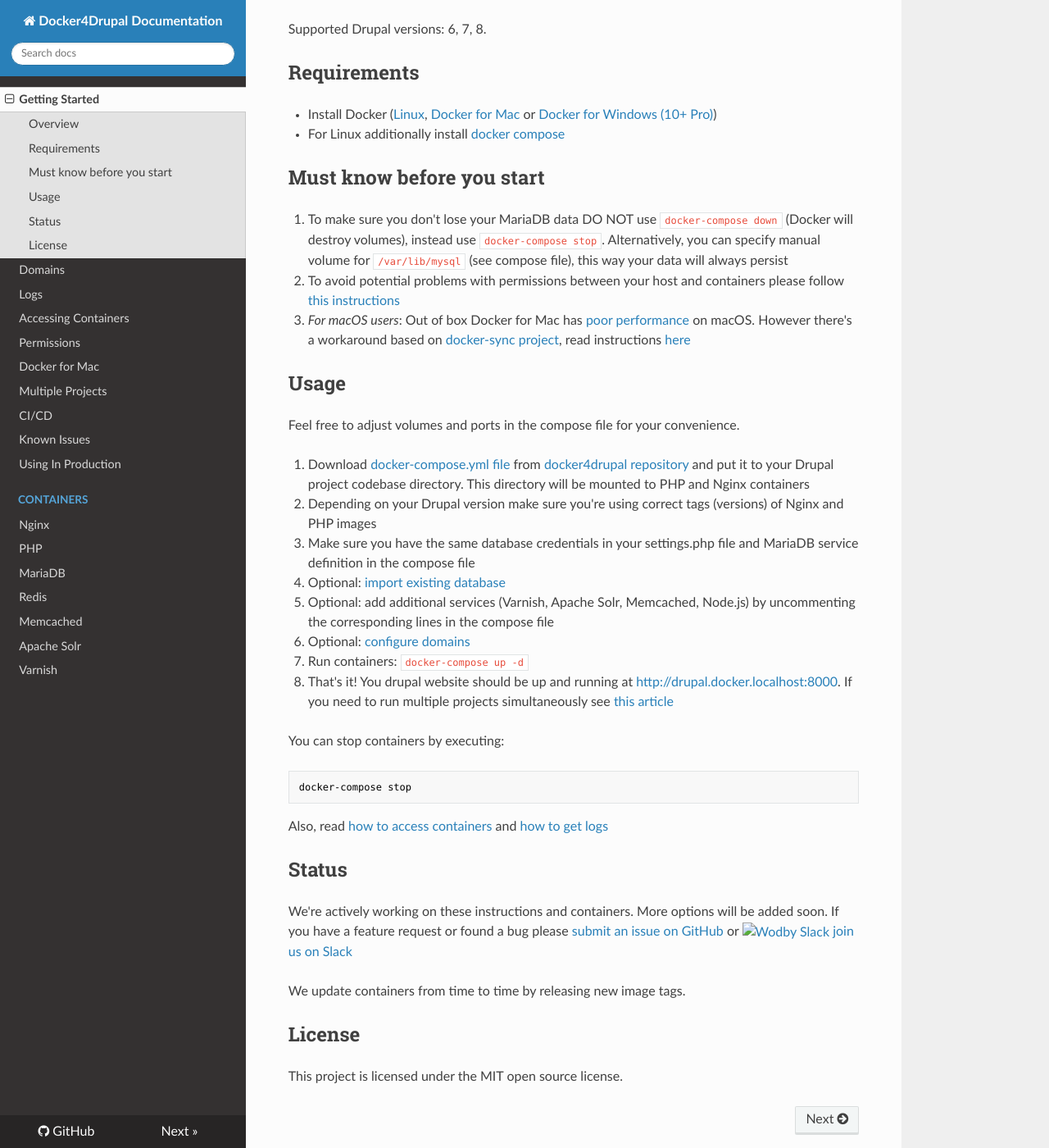
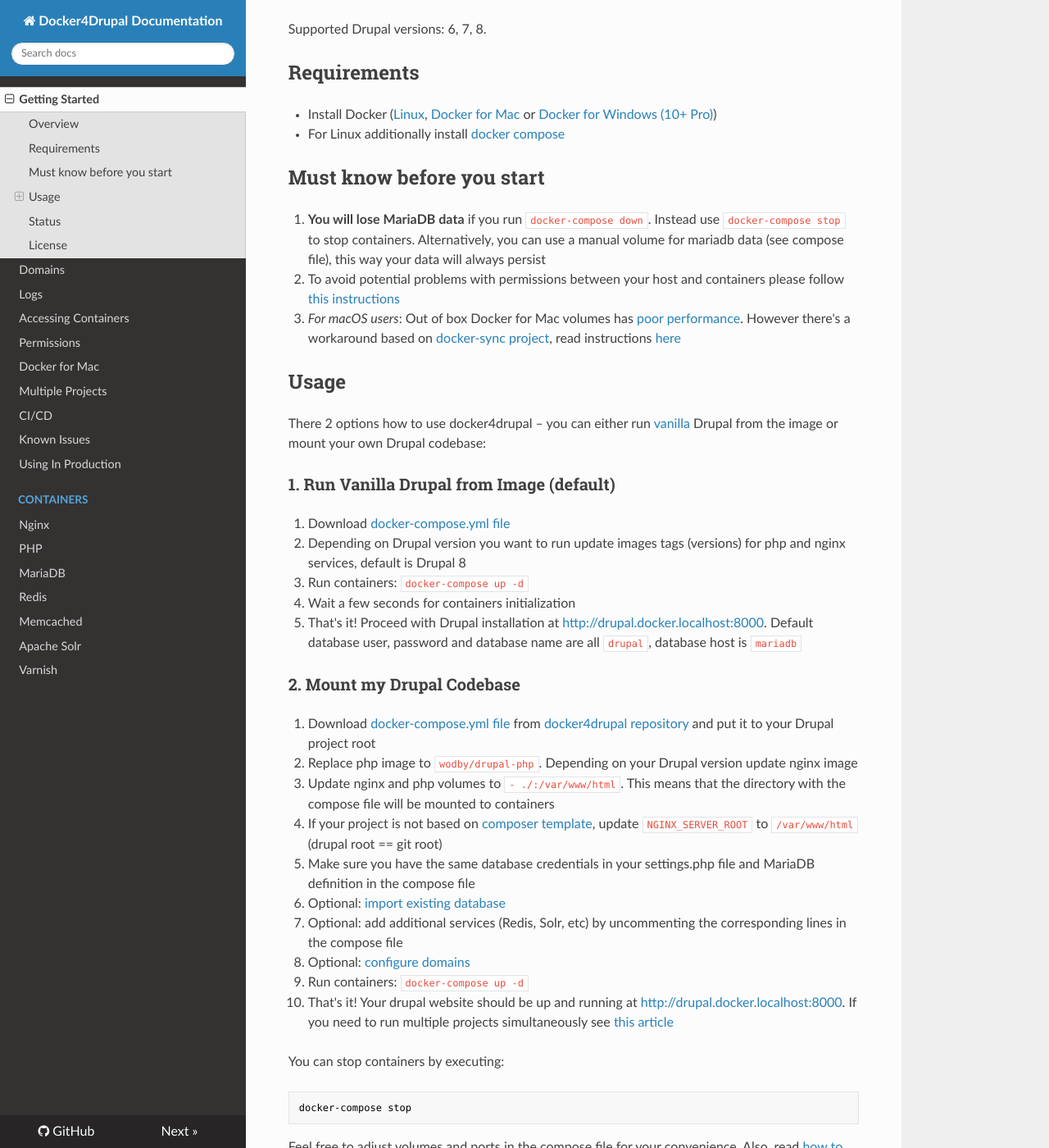
Before and after one commit to wodby/docker4drupal, an MkDocs documentation site: the page built from docs/index.md, in a window 1280 px wide and 1400 px high, scrolled down 829 px. Shown: the whole window at 82% size. Built offline with MkDocs 1.6.1, drawn with Linux system fonts in a browser that asks for light colours; nearby versions of some CDN libraries; old or Windows-style settings are respelled for this version of MkDocs; some of the changed text lies outside the part shown.

````diff
--- a/docs/index.md
+++ b/docs/index.md
@@ -43,29 +43,41 @@ Supported Drupal versions: 6, 7, 8.
 
 ## Must know before you start
 
-1. To make sure you don't lose your MariaDB data DO NOT use `docker-compose down` (Docker will destroy volumes), instead use `docker-compose stop`. Alternatively, you can specify manual volume for `/var/lib/mysql` (see compose file), this way your data will always persist
+1. **You will lose MariaDB data** if you run `docker-compose down`. Instead use `docker-compose stop` to stop containers. Alternatively, you can use a manual volume for mariadb data (see compose file), this way your data will always persist
 2. To avoid potential problems with permissions between your host and containers please follow [this instructions](permissions.md)
-3. _For macOS users_: Out of box Docker for Mac has [poor performance](https://github.com/Wodby/docker4drupal/issues/4) on macOS. However there's a workaround based on [docker-sync project](https://github.com/EugenMayer/docker-sync/), read instructions [here](macos.md)
+3. _For macOS users_: Out of box Docker for Mac volumes has [poor performance](https://github.com/Wodby/docker4drupal/issues/4). However there's a workaround based on [docker-sync project](https://github.com/EugenMayer/docker-sync/), read instructions [here](macos.md)
 
 ## Usage
 
-Feel free to adjust volumes and ports in the compose file for your convenience.
+There 2 options how to use docker4drupal – you can either run [vanilla](https://en.wikipedia.org/wiki/Vanilla_software) Drupal from the image or mount your own Drupal codebase:
 
-1. Download [docker-compose.yml file](https://github.com/wodby/docker4drupal/blob/master/docker-compose.yml) from [docker4drupal repository](https://github.com/wodby/docker4drupal) and put it to your Drupal project codebase directory. This directory will be mounted to PHP and Nginx containers
-2. Depending on your Drupal version make sure you're using correct tags (versions) of Nginx and PHP images
-3. Make sure you have the same database credentials in your settings.php file and MariaDB service definition in the compose file
-4. Optional: [import existing database](containers/mariadb.md#import-existing-database)
-6. Optional: add additional services (Varnish, Apache Solr, Memcached, Node.js) by uncommenting the corresponding lines in the compose file
-7. Optional: [configure domains](domains.md)
-8. Run containers: `docker-compose up -d`
-9. That's it! You drupal website should be up and running at [http://drupal.docker.localhost:8000](http://drupal.docker.localhost:8000). If you need to run multiple projects simultaneously see [this article](multiple-projects.md)
+### 1. Run Vanilla Drupal from Image (default)
+
+1. Download [docker-compose.yml file](https://github.com/wodby/docker4drupal/blob/master/docker-compose.yml)
+2. Depending on Drupal version you want to run update images tags (versions) for php and nginx services, default is Drupal 8
+3. Run containers: `docker-compose up -d`
+4. Wait a few seconds for containers initialization
+5. That's it! Proceed with Drupal installation at [http://drupal.docker.localhost:8000](http://drupal.docker.localhost:8000). Default database user, password and database name are all `drupal`, database host is `mariadb`
+
+### 2. Mount my Drupal Codebase
+
+1. Download [docker-compose.yml file](https://github.com/wodby/docker4drupal/blob/master/docker-compose.yml) from [docker4drupal repository](https://github.com/wodby/docker4drupal) and put it to your Drupal project root
+2. Replace php image to `wodby/drupal-php`. Depending on your Drupal version update nginx image
+3. Update nginx and php volumes to `- ./:/var/www/html`. This means that the directory with the compose file will be mounted to containers
+4. If your project is not based on [composer template](https://github.com/drupal-composer/drupal-project), update `NGINX_SERVER_ROOT` to `/var/www/html` (drupal root == git root)
+5. Make sure you have the same database credentials in your settings.php file and MariaDB definition in the compose file
+6. Optional: [import existing database](containers/mariadb.md#import-existing-database)
+7. Optional: add additional services (Redis, Solr, etc) by uncommenting the corresponding lines in the compose file
+8. Optional: [configure domains](domains.md)
+9. Run containers: `docker-compose up -d`
+10. That's it! Your drupal website should be up and running at [http://drupal.docker.localhost:8000](http://drupal.docker.localhost:8000). If you need to run multiple projects simultaneously see [this article](multiple-projects.md)
 
 You can stop containers by executing:
 ```bash
 docker-compose stop
 ```
 
-Also, read [how to access containers](access.md) and [how to get logs](logs.md)
+Feel free to adjust volumes and ports in the compose file for your convenience. Also, read [how to access containers](access.md) and [how to get logs](logs.md)
 
 ## Status
 
````
Also changed, not shown: CHANGELOG.md (+8 -0 lines), README.md (+2 -2 lines), docker-compose.yml (+62 -44 lines), docs/containers/solr.md (+1 -1 lines), 1 other file.
